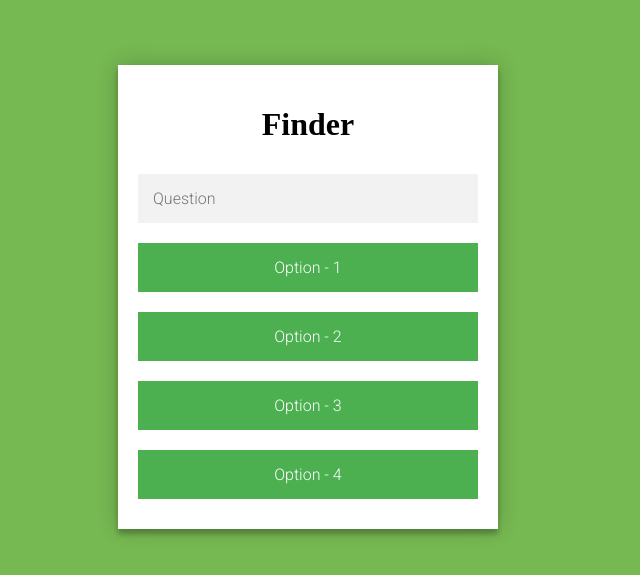
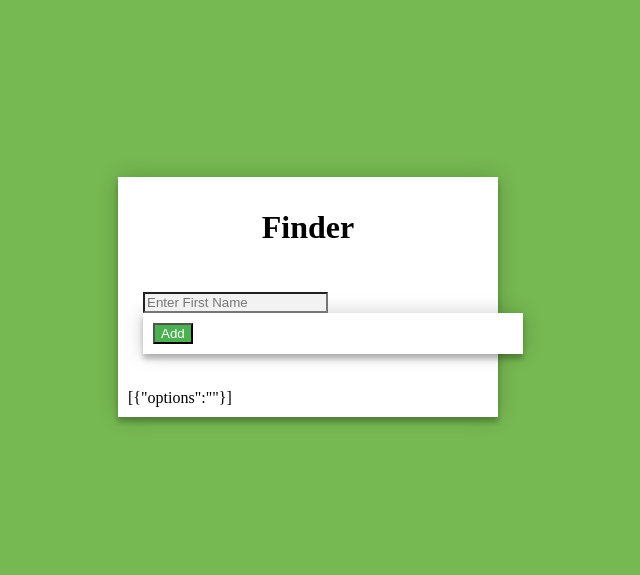
Before and after one commit to CS-338-Project-4/finder, a React (Create React App) app in the folder frontend/: page / in a window 1280 px wide. Shown: the part 111-686 px from the top of the page, without its empty margins (332-972 px from the left). Built offline with nearby package versions, Linux system fonts and the light colour scheme; no server answers.

Commit message:
Updating front end

```diff
--- a/frontend/src/App.js
+++ b/frontend/src/App.js
@@ -37,7 +37,7 @@ function App() {
   console.log(getPossibleNodes());
   console.log(getScores());
 
-  return (
+  /* return (
 
   <div className="form-container">
 
@@ -73,7 +73,59 @@ function App() {
 
       </form>
     </div>
+  ); */
+
+  const [inputList, setInputList] = useState([{ options: "" }]);
+
+  // handle input change
+  const handleInputChange = (e, index) => {
+    const { name, value } = e.target;
+    const list = [...inputList];
+    list[index][name] = value;
+    setInputList(list);
+  };
+
+  // handle click event of the Remove button
+  const handleRemoveClick = index => {
+    const list = [...inputList];
+    list.splice(index, 1);
+    setInputList(list);
+  };
+
+  // handle click event of the Add button
+  const handleAddClick = () => {
+    setInputList([...inputList, { options: "" }]);
+  };
+
+  return (
+    <div className="form-container">
+      <Title />
+      {inputList.map((x, i) => {
+        return (
+          <div className="form-field">
+            <input
+              name="firstName"
+              placeholder="Enter First Name"
+              value={x.firstName}
+              onChange={e => handleInputChange(e, i)}
+            />
+
+            <div className="form-container">
+              {inputList.length !== 1 && <button
+                className="form-field"
+                onClick={() => handleRemoveClick(i)}>Remove</button>}
+              {inputList.length - 1 === i && <button onClick={handleAddClick}>Add</button>}
+            </div>
+          </div>
+        );
+      })}
+      <div style={{ marginTop: 20 }}>{JSON.stringify(inputList)}</div>
+    </div>
   );
+
+
+
+
 }
 
 export default App;
```
Also changed, not shown: 1 other file (tests, documents, lock files or other folders).
